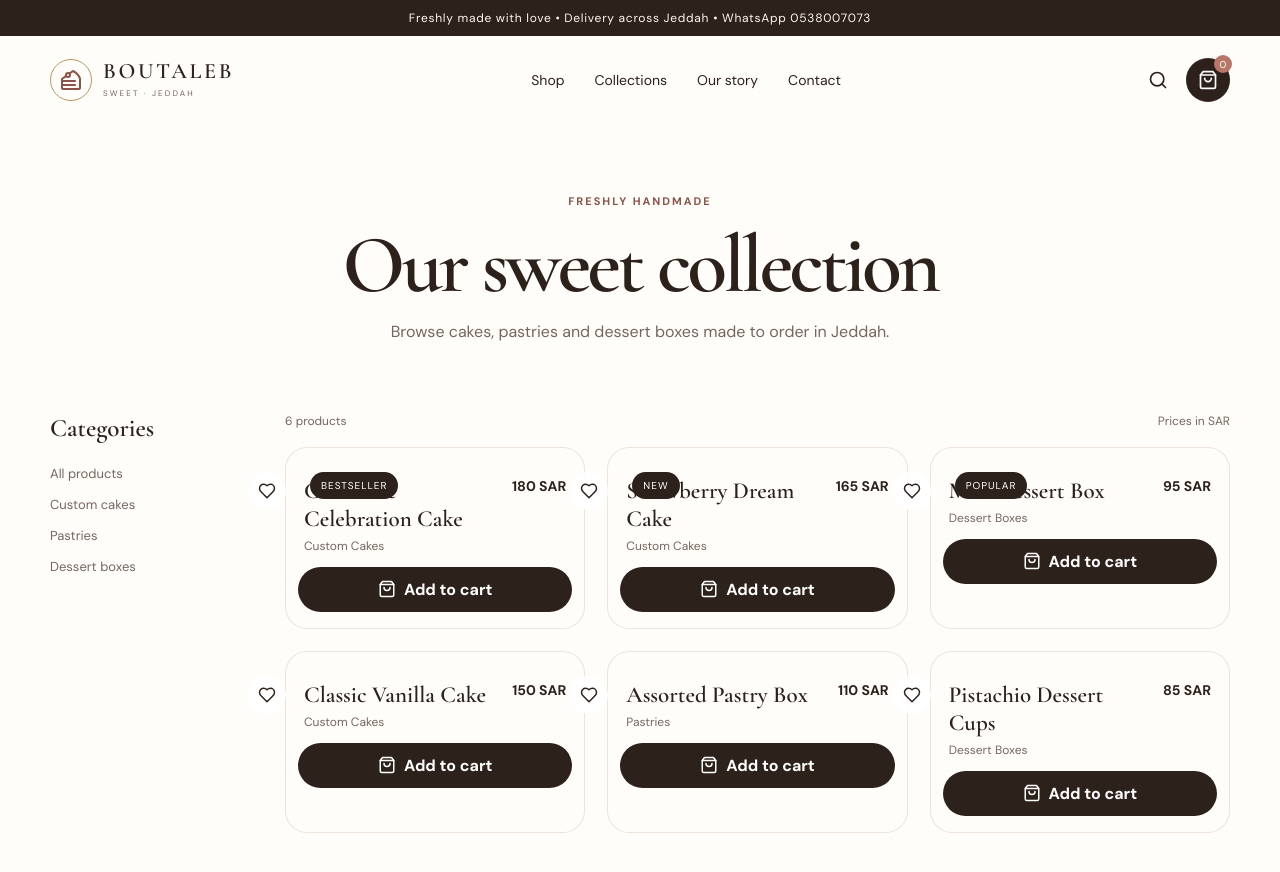
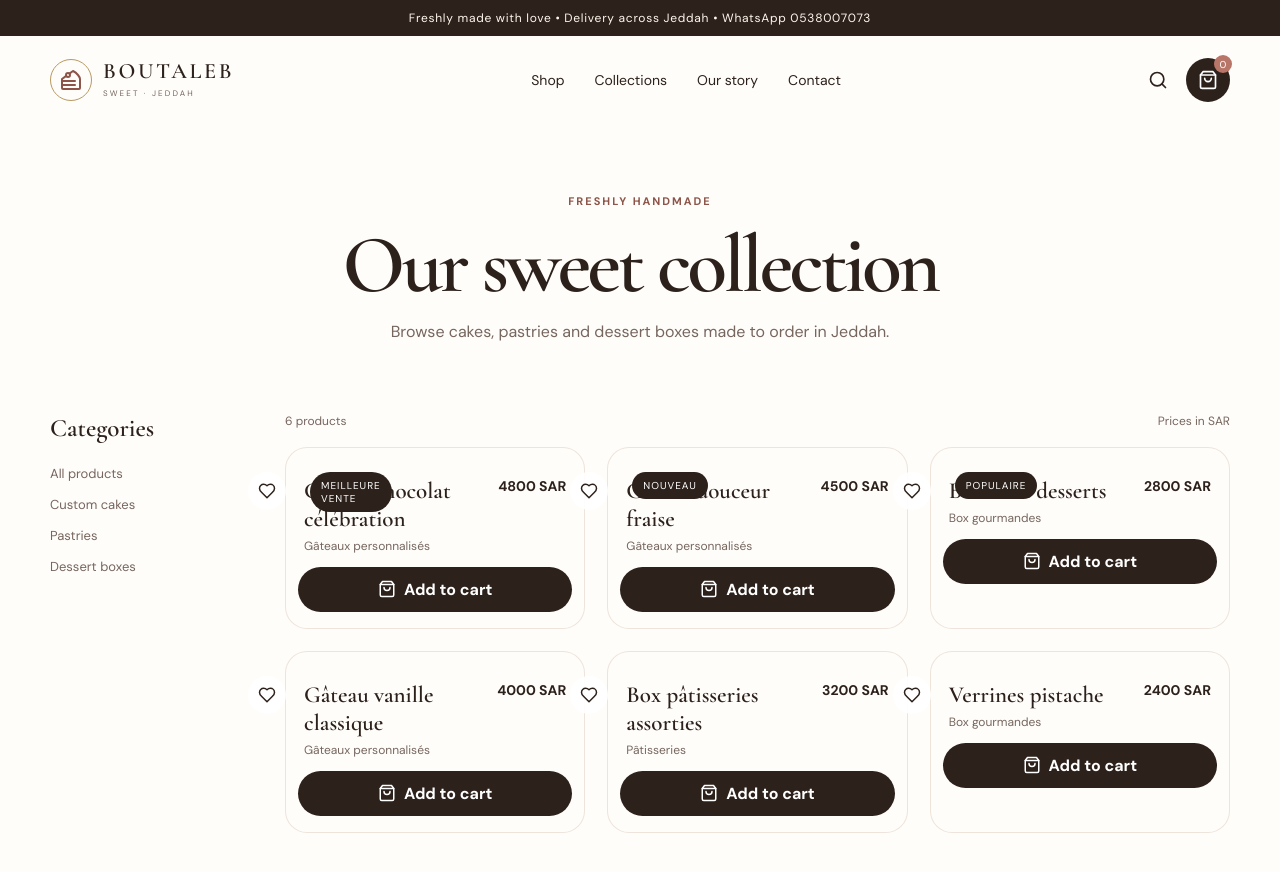
Before and after one commit to H4532/Boutaleb-Sweet, a Next.js app: page /shop in a window 1280 px wide. Shown: the top 872 px of the page. Built offline with nearby package versions, Linux system fonts and the light colour scheme; grey boxes are pictures that could not be loaded.

Commit message:
feat: localize catalogue for Algeria

```diff
--- a/data/products.ts
+++ b/data/products.ts
@@ -10,54 +10,54 @@ export type Product = {
 
 export const products: Product[] = [
   {
-    slug: 'chocolate-celebration-cake',
-    name: 'Chocolate Celebration Cake',
-    description: 'Rich chocolate sponge layered with silky chocolate cream and finished with an elegant celebration design.',
-    price: 180,
-    category: 'Custom Cakes',
+    slug: 'gateau-chocolat-celebration',
+    name: 'Gâteau chocolat célébration',
+    description: 'Génoise moelleuse au chocolat, crème onctueuse et finition élégante pour anniversaires et grandes occasions.',
+    price: 4800,
+    category: 'Gâteaux personnalisés',
     image: 'https://images.unsplash.com/photo-1578985545062-69928b1d9587?auto=format&fit=crop&w=1200&q=85',
-    tag: 'Bestseller',
+    tag: 'Meilleure vente',
   },
   {
-    slug: 'strawberry-dream-cake',
-    name: 'Strawberry Dream Cake',
-    description: 'Light vanilla sponge, fresh strawberry filling and smooth cream for a soft and elegant finish.',
-    price: 165,
-    category: 'Custom Cakes',
+    slug: 'gateau-fraise-douceur',
+    name: 'Gâteau douceur fraise',
+    description: 'Génoise vanille légère, garniture à la fraise et crème délicate pour une finition fraîche et raffinée.',
+    price: 4500,
+    category: 'Gâteaux personnalisés',
     image: 'https://images.unsplash.com/photo-1565958011703-44f9829ba187?auto=format&fit=crop&w=1200&q=85',
-    tag: 'New',
+    tag: 'Nouveau',
   },
   {
-    slug: 'mini-dessert-box',
-    name: 'Mini Dessert Box',
-    description: 'A carefully selected box of mini desserts, ideal for gifting, gatherings and family occasions.',
-    price: 95,
-    category: 'Dessert Boxes',
+    slug: 'box-mini-desserts',
+    name: 'Box mini desserts',
+    description: 'Un assortiment soigné de mini desserts, idéal pour les visites, fêtes familiales et cadeaux gourmands.',
+    price: 2800,
+    category: 'Box gourmandes',
     image: 'https://images.unsplash.com/photo-1551024506-0bccd828d307?auto=format&fit=crop&w=1200&q=85',
-    tag: 'Popular',
+    tag: 'Populaire',
   },
   {
-    slug: 'classic-vanilla-cake',
-    name: 'Classic Vanilla Cake',
-    description: 'A timeless vanilla cake with light cream, delicate decoration and a soft handmade sponge.',
-    price: 150,
-    category: 'Custom Cakes',
+    slug: 'gateau-vanille-classique',
+    name: 'Gâteau vanille classique',
+    description: 'Un gâteau vanille intemporel avec crème légère, décoration délicate et génoise faite maison.',
+    price: 4000,
+    category: 'Gâteaux personnalisés',
     image: 'https://images.unsplash.com/photo-1464349095431-e9a21285b5f3?auto=format&fit=crop&w=1200&q=85',
   },
   {
-    slug: 'assorted-pastry-box',
-    name: 'Assorted Pastry Box',
-    description: 'A fresh assortment of handmade pastries, arranged for sharing at home or at special events.',
-    price: 110,
-    category: 'Pastries',
+    slug: 'box-patisseries-assorties',
+    name: 'Box pâtisseries assorties',
+    description: 'Un assortiment frais de pâtisseries artisanales pour partager à la maison, au bureau ou pendant vos événements.',
+    price: 3200,
+    category: 'Pâtisseries',
     image: 'https://images.unsplash.com/photo-1486427944299-d1955d23e34d?auto=format&fit=crop&w=1200&q=85',
   },
   {
-    slug: 'pistachio-dessert-cups',
-    name: 'Pistachio Dessert Cups',
-    description: 'Creamy pistachio dessert cups with a balanced nutty flavour and refined presentation.',
-    price: 85,
-    category: 'Dessert Boxes',
+    slug: 'verrines-pistache',
+    name: 'Verrines pistache',
+    description: 'Des verrines crémeuses à la pistache, équilibrées et présentées avec une finition élégante.',
+    price: 2400,
+    category: 'Box gourmandes',
     image: 'https://images.unsplash.com/photo-1563729784474-d77dbb933a9e?auto=format&fit=crop&w=1200&q=85',
   },
 ];
```
